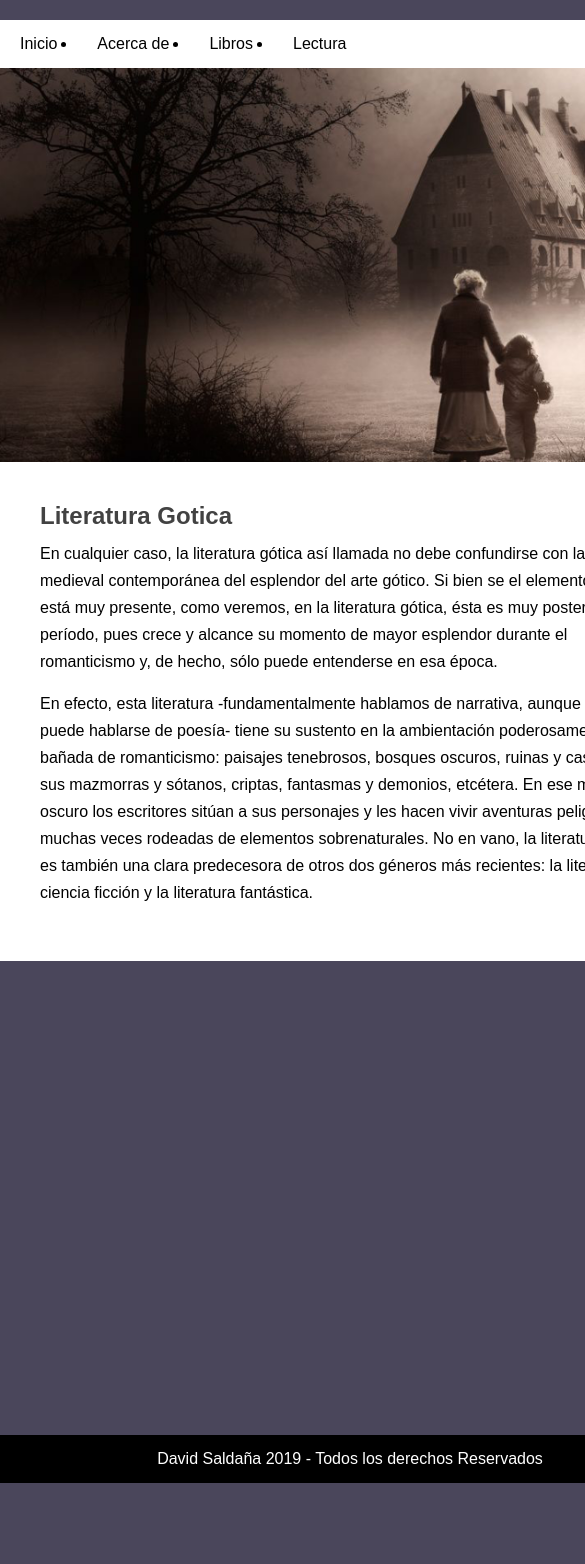
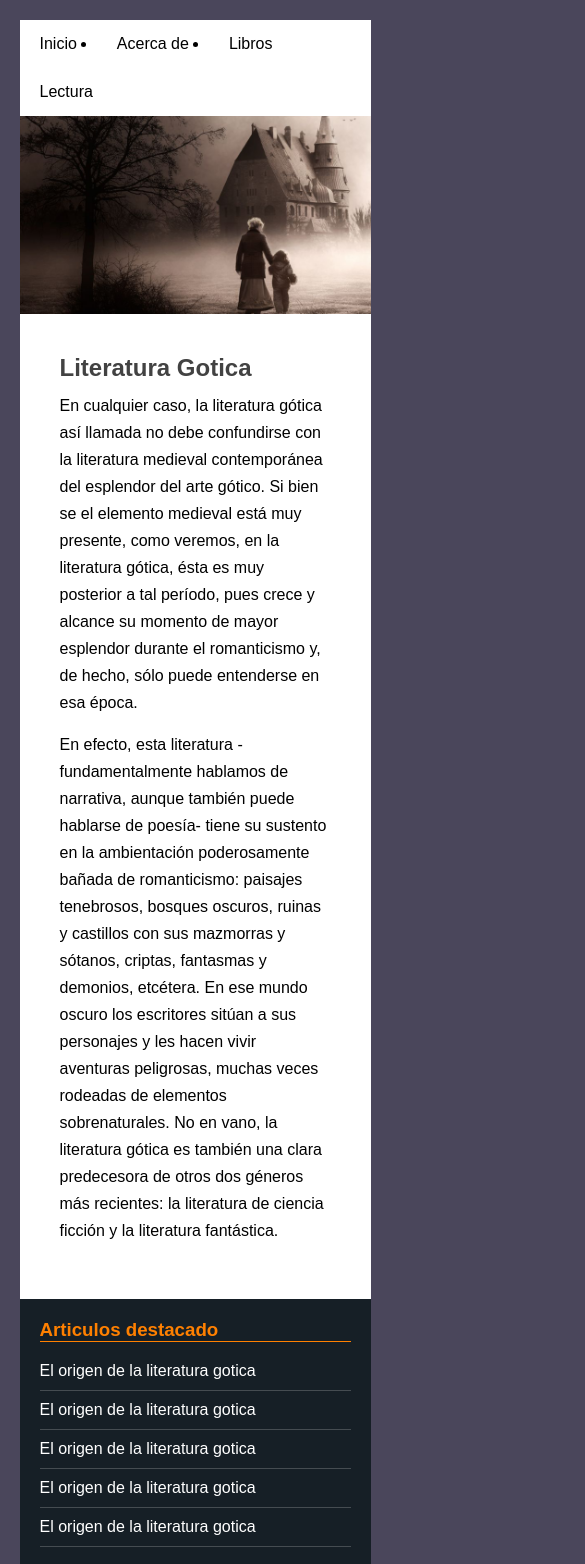
Before and after one commit to davidSalda/AprendiendoHTML, a plain HTML site: page Lyout/index.html in a window 390 px wide. Shown: the top 1564 px of the page, 585 px wide, since content can reach past the window. Before the commit the page ends 1503 px from the top, so only its background shows below. Drawn offline with Linux system fonts and the light colour scheme.

Commit message:
adaptacion de la pagina web

```diff
--- a/Lyout/estilos.css
+++ b/Lyout/estilos.css
@@ -13,7 +13,8 @@ body{
 }
 
 .contenedor{
-    width: 1000px;
+    width: 90%;
+    max-width: 1000px;
     margin: 20px auto;
     overflow: hidden;
 }
@@ -49,7 +50,7 @@ header nav ul li a:hover{
 }
 
 .main{
-    width: 700px;
+    width: 70%;
     background: #fff;
     float: left;
 }
@@ -78,7 +79,7 @@ header nav ul li a:hover{
 }
 
 aside{
-    width: 300px;
+    width: 30%;
     background: #161f26;
     padding: 20px;
     color: #fff;
@@ -118,10 +119,24 @@ aside .widget p{
 }
 
 footer{
-    width: 700px;
+    width: 70%;
     overflow: hidden;
     background: #000;
     color: #fff;
     padding: 15px 0;
     text-align: center;
 }
+
+@media screen and (max-width: 800px){
+    .main {
+        width: 100%;
+    }
+
+    aside{
+        width: 100%;
+    }
+
+    footer{
+        width: 100%;
+    }
+}
--- a/Lyout/index.html
+++ b/Lyout/index.html
@@ -56,9 +56,7 @@
                     <p>
                         El siglo XVIII fue testigo del nacimiento de esta literatura con El castillo de Otranto (Horace Walpole, 1765), Vathek (William Beckford, 1786), Los misterios de Udolfo (Ann Radcliffe, 1794), o Las aventuras de Caleb Williams (William Godwin, 1794).
 
-                        Curiosamente, la literatura gótica más conocida y citada no es la anterior, que podríamos definir como ejemplos canónicos del género. Fue el siglo XIX el que produjo las obras más famosas, si bien se separaron -a veces de forma clara- de las características básicas de las anteriores. Así, La abadía de Northranger, de Jane Austen, Cumbres borrascosas de Emily Brontë, Frankenstein o el moderno Prometeo de Mary Shelley o las muchas obras de Edgar Allan Poe son citadas demasiado frecuentemente como los ejemplos máximos de la literatura gótica, cuando son en algunos casos novelas de terror, de ciencia ficción o meras parodias del gótico canónico.
-
-                        Posteriormente, la literatura gótica siguió inspirando y llenando de contenido mitológico muchas obras de ciencia-ficción, terror y fantasía. Sin este antecedente no se entenderían los cuentos de Lovecraft, las obras de Tolkien o el cine de Tim Burton, por citar tres ejemplos dispares de lo muy presente que este goticismo se mantiene en el arte más reciente.
+                        Curiosamente, la literatura gótica más conocida y citada no es la anterior, que podríamos definir como ejemplos canónicos del género. Fue el siglo XIX el que produjo las obras más famosas, si bien se separaron -a veces de forma clara- de las características básicas de las anteriores. Así, La abadía de Northranger, de Jane Austen, Cumbres borrascosas de Emily Brontë
                     </p>
                 </div>
             </aside>
```
